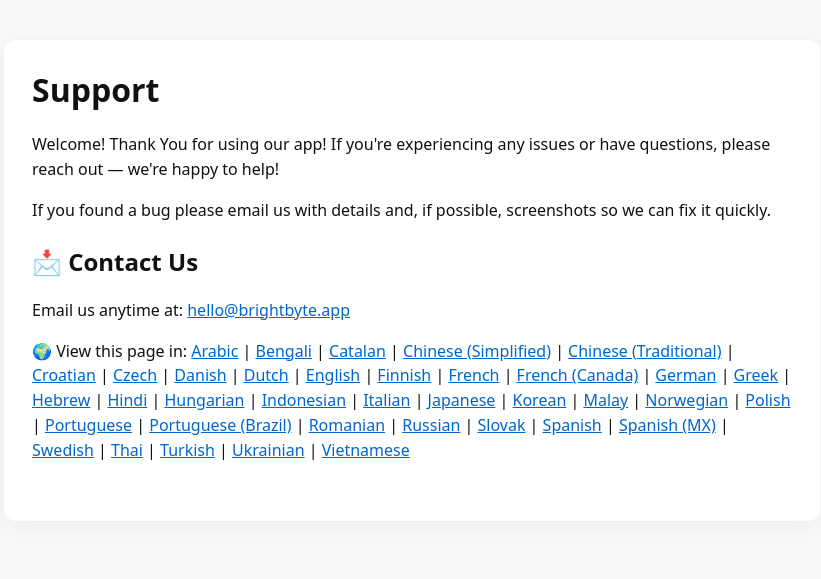
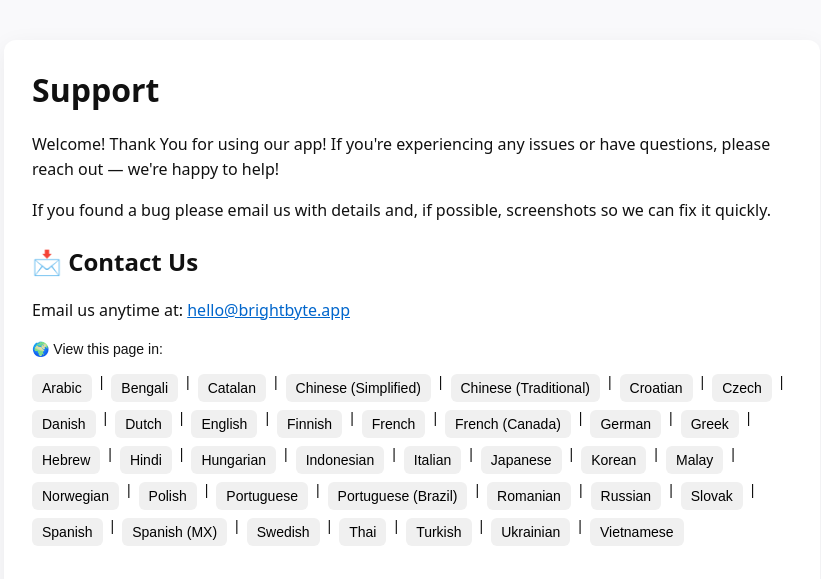
Before and after one commit to MagicScribble/BrightByte, a Jekyll site: the page support.html, which Jekyll copies as it is, in a window 1280 px wide. Shown: the top 579 px of the page, without its empty margins (228-1049 px from the left). Built offline with Jekyll 4.4.1, drawn with Linux system fonts in a browser that asks for light colours.

Commit message:
Update support.html

```diff
--- a/support.html
+++ b/support.html
@@ -26,19 +26,10 @@
     <h2>📩 Contact Us</h2>
     <p>Email us anytime at: <a href="mailto:hello@brightbyte.app">hello@brightbyte.app</a></p>
 
-    <p>
-
-
-
-
-
-
-
-    </p>
-
     <!-- Translation links -->
-    <div class="translate">
-  <p>🌍 View this page in:
+<div class="translate">
+  <p>🌍 View this page in:</p>
+  <div class="lang-list">
     <a href="https://translate.google.com/translate?hl=ar&sl=en&u=https://magicscribble.github.io/BrightByte/support.html">Arabic</a> |
     <a href="https://translate.google.com/translate?hl=bn&sl=en&u=https://magicscribble.github.io/BrightByte/support.html">Bengali</a> |
     <a href="https://translate.google.com/translate?hl=ca&sl=en&u=https://magicscribble.github.io/BrightByte/support.html">Catalan</a> |
@@ -76,8 +67,43 @@
     <a href="https://translate.google.com/translate?hl=tr&sl=en&u=https://magicscribble.github.io/BrightByte/support.html">Turkish</a> |
     <a href="https://translate.google.com/translate?hl=uk&sl=en&u=https://magicscribble.github.io/BrightByte/support.html">Ukrainian</a> |
     <a href="https://translate.google.com/translate?hl=vi&sl=en&u=https://magicscribble.github.io/BrightByte/support.html">Vietnamese</a>
-  </p>
+  </div>
 </div>
+
+<style>
+.translate {
+  font-family: Arial, sans-serif;
+  font-size: 14px;
+}
+.lang-list {
+  display: flex;
+  flex-wrap: wrap;
+  gap: 8px;
+  margin-top: 4px;
+}
+.lang-list a {
+  display: inline-block;
+  background: #f0f0f0;
+  padding: 6px 10px;
+  border-radius: 6px;
+  text-decoration: none;
+  color: #000;
+  white-space: nowrap;
+  transition: background 0.2s;
+}
+.lang-list a:hover {
+  background: #d0d0d0;
+}
+@media (max-width: 480px) {
+  .lang-list {
+    gap: 4px;
+  }
+  .lang-list a {
+    padding: 4px 8px;
+    font-size: 12px;
+  }
+}
+</style>
 
     <!-- Translate widget inside container -->
     <div id="google_translate_element" style="margin-top:30px;"></div>
```
